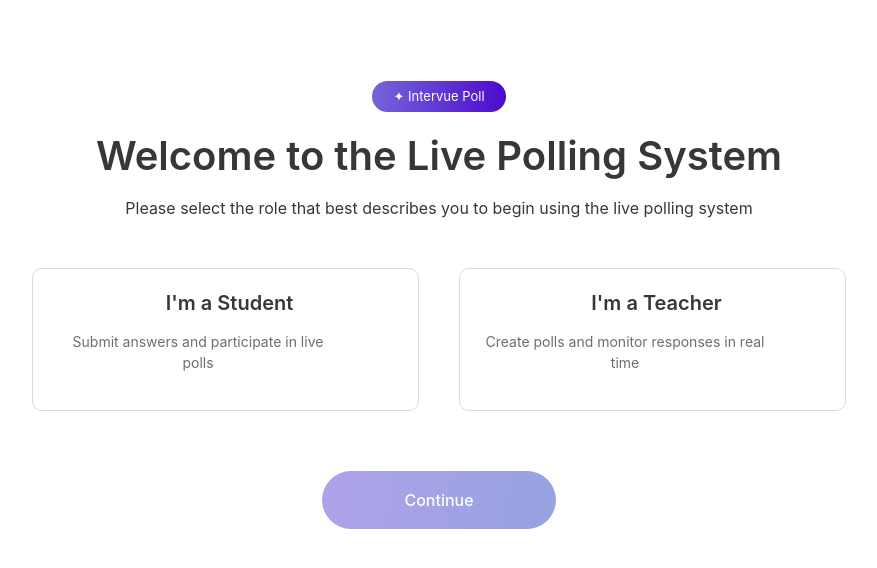
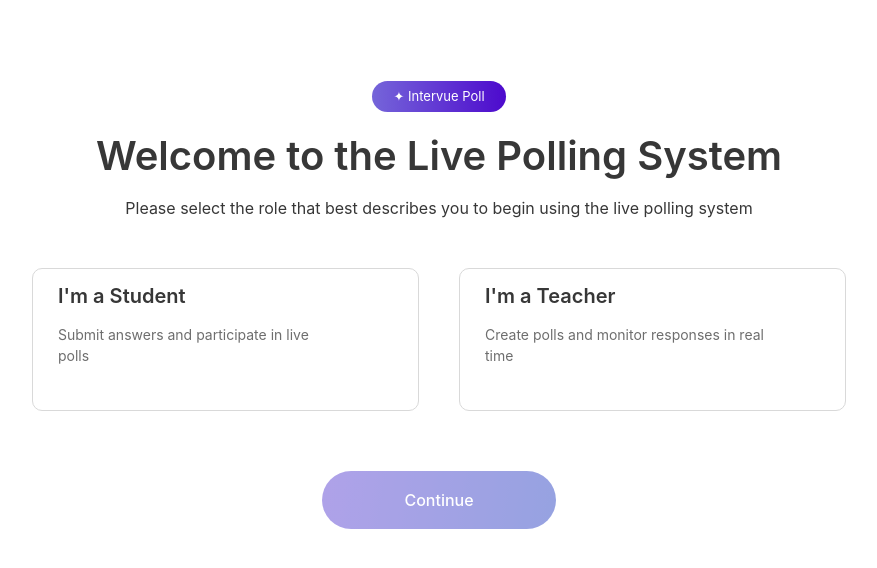
Before and after one commit to xaltyPasta/live-polling, a React app in the folder frontend/: page / in a window 1280 px wide. Shown: the top 568 px of the page, without its empty margins (201-1078 px from the left). Built offline with nearby package versions, Linux system fonts and the light colour scheme; no server answers; the HTML template or start-up script is replaced by a standard one.

Commit message:
Role card alignment fix

```diff
--- a/frontend/package.json
+++ b/frontend/package.json
@@ -10,6 +10,7 @@
     "preview": "vite preview"
   },
   "dependencies": {
+    "@fontsource/sora": "^5.2.8",
     "axios": "^1.13.6",
     "bootstrap": "^5.3.8",
     "react": "^19.2.0",
--- a/frontend/src/styles/globals.css
+++ b/frontend/src/styles/globals.css
@@ -1,4 +1,7 @@
+@import "@fontsource/sora/400.css";
+
 :root {
+    font-family: "Sora";
     --gradient-primary: linear-gradient(99.18deg, #8F64E1 -46.89%, #1D68BD 223.45%);
     --badge-gradient: linear-gradient(90deg, #7565D9 0%, #4D0ACD 100%);
     --text-dark: #373737;
@@ -53,7 +56,9 @@ body {
 
     display: flex;
     flex-direction: column;
-    justify-content: center;
+    justify-content: flex-start;
+    align-items: flex-start;
+    text-align: left;
 }
 
 .role-card:hover {
@@ -122,8 +127,7 @@ body {
 
 .poll-question-header {
     display: flex;
-    justify-content: space-between;
-    align-items: center;
+    align-items: left;
 }
 
 .poll-question-label {
```
Also changed, not shown: 1 other file (tests, documents, lock files or other folders).
